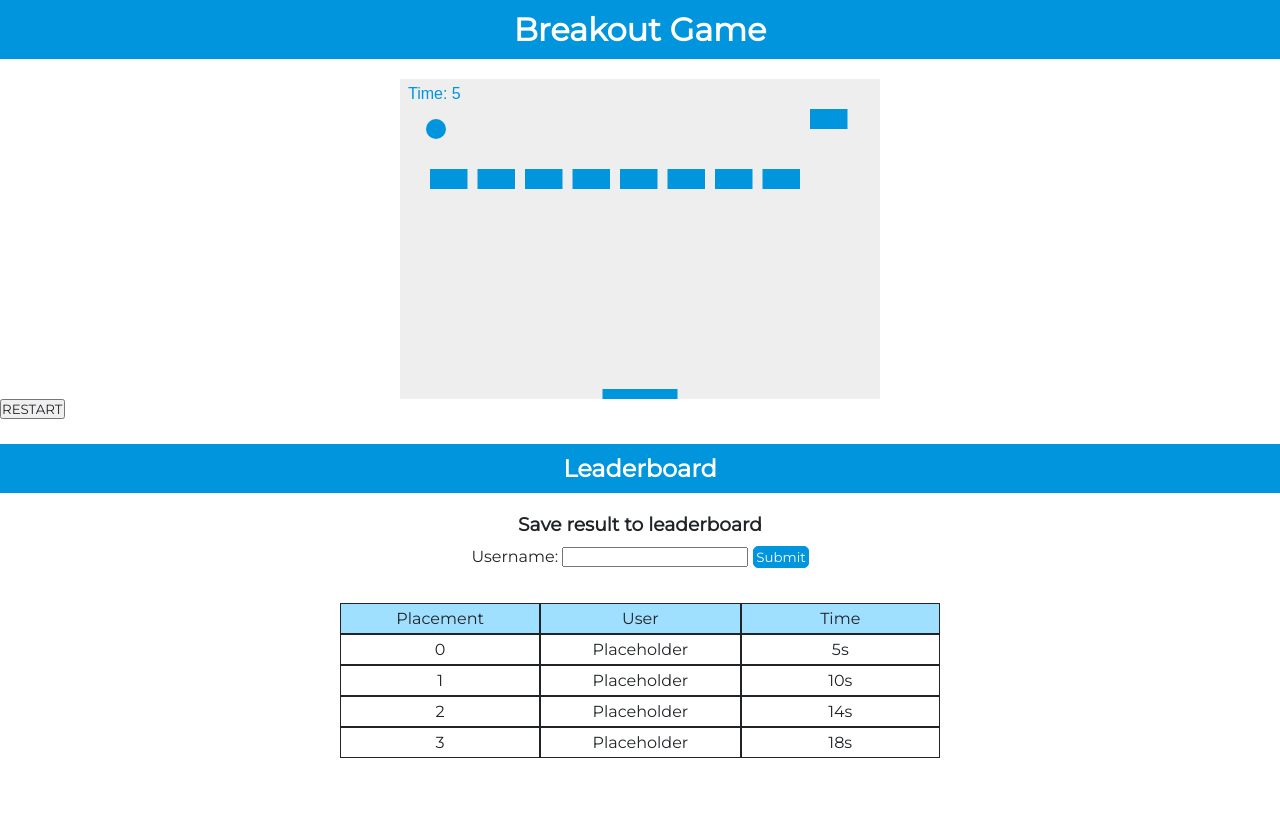
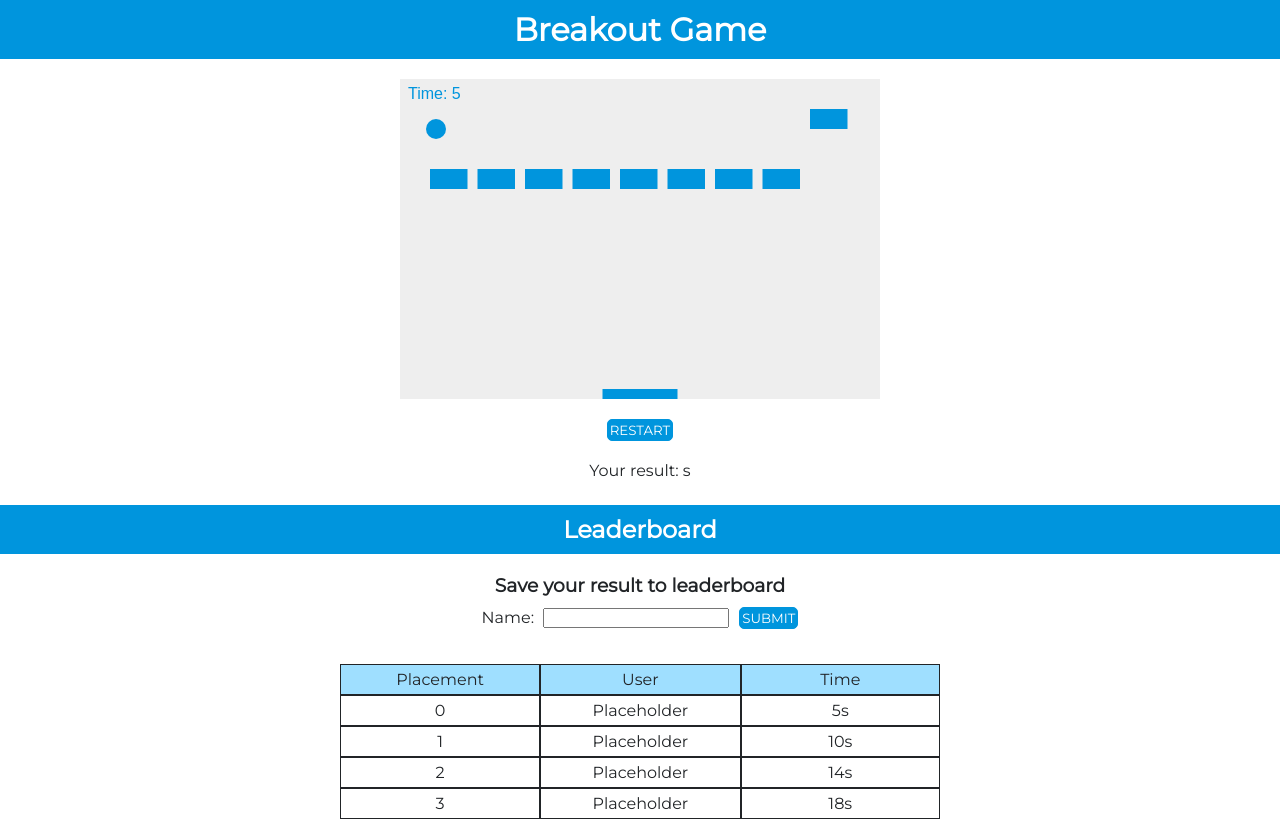
Before and after one commit to Mikael-Kolehmainen/2D-breakout-game, a React (Create React App) app in the folder client/: page / in a window 1280 px wide. Built offline with nearby package versions, Linux system fonts and the light colour scheme.

Commit message:
Started working on restart button

```diff
--- a/client/src/components/Game.js
+++ b/client/src/components/Game.js
@@ -14,6 +14,7 @@ const Game = () => {
   let score = 0;
   let startTime = new Date();
   const [gameState, setGameState] = useState("");
+  const [gameTime, setGameTime] = useState(null);
   let isGameRunning = true;
 
   const draw = (ctx, frameCount) => {
@@ -70,8 +71,9 @@ const Game = () => {
             score++;
             if(score === bricksLayout.rowCount * bricksLayout.columnCount) {
               const endTime = new Date();
-              const elapsedTime = endTime - startTime;
+              const finalTime = Math.floor((endTime - startTime) / 1000);
 
+              setGameTime(finalTime);
               setGameState("YOU WIN, CONGRATS!");
               isGameRunning = false;
             }
@@ -107,11 +109,18 @@ const Game = () => {
     ball.updatePosition();
   };
 
+  const restartClicked = () => {
+    console.log("restart clicked");
+  };
+
+  const gameStateColor = `game-state ${gameState === "GAME OVER!" ? "red" : "green"}`;
+
   return (
     <div className="game">
-      <p>{gameState}</p>
+      <p className={gameStateColor}>{gameState}</p>
       <Canvas draw={draw} />
-      <button type="button">RESTART</button>
+      <button className="btn center restart-btn" type="button" onClick={restartClicked}>RESTART</button>
+      <p className="center">Your result: {gameTime}s</p>
     </div>
   );
 };
--- a/client/src/components/Leaderboard.js
+++ b/client/src/components/Leaderboard.js
@@ -30,10 +30,10 @@ const Leaderboard = () => {
   return (
     <div className="leaderboard">
       <h2>Leaderboard</h2>
-      <h3>Save result to leaderboard</h3>
-      <label htmlFor="username">Username: </label>
+      <h3>Save your result to leaderboard</h3>
+      <label htmlFor="username">Name: </label>
       <input type="text" name="username" maxLength="10" required />
-      <input type="submit" value="Submit" />
+      <input type="submit" value="SUBMIT" className="btn" />
       <table>
         <tbody>
           <tr>
--- a/client/src/styles/css/main.css
+++ b/client/src/styles/css/main.css
@@ -17,11 +17,25 @@
       margin: 0;
       width: 200px; }
 
+.game-state {
+  font-size: 24px;
+  text-align: center;
+  margin-bottom: 20px; }
+  .game-state.red {
+    color: #ff6262; }
+  .game-state.green {
+    color: #00e200; }
+
 * {
   padding: 0;
   margin: 0;
   font-family: montserrat;
   color: #212427; }
+
+.center {
+  max-width: 200px;
+  margin: 20px auto 0 auto;
+  text-align: center; }
 
 /* CANVAS */
 canvas {
@@ -42,15 +56,22 @@ h1, h2 {
 h3 {
   margin-bottom: 10px; }
 
+input[type=text] {
+  margin: 0 5px 0 5px; }
+
 /* BUTTONS */
-input[type=submit] {
+.btn {
   color: white;
   background-color: #0095DD;
   border: 1px solid #0095DD;
   margin-left: 5px;
   padding: 2px;
   border-radius: 5px; }
-  input[type=submit]:hover {
+  .btn.center {
+    display: block;
+    max-width: 100px;
+    margin: 20px auto 0 auto; }
+  .btn:hover {
     cursor: pointer;
     color: #212427;
     background-color: #9fdfff;
--- a/client/src/styles/sass/base/_base.scss
+++ b/client/src/styles/sass/base/_base.scss
@@ -3,6 +3,11 @@
   margin: 0;
   font-family: $main-font;
   color: $dark-font-color;
+}
+.center {
+  max-width: 200px;
+  margin: 20px auto 0 auto;
+  text-align: center;
 }
 
 /* CANVAS */
@@ -27,10 +32,13 @@ h1, h2 {
 h3 {
   margin-bottom: 10px;
 }
+input[type=text] {
+  margin: 0 5px 0 5px;
+}
 
 /* BUTTONS */
 
-input[type=submit] {
+.btn {
   color: white;
   background-color: $primary-color;
   border: 1px solid $primary-color;
@@ -38,6 +46,11 @@ input[type=submit] {
   padding: 2px;
   border-radius: 5px;
 
+  &.center {
+    display: block;
+    max-width: 100px;
+    margin: 20px auto 0 auto;
+  }
   &:hover {
     cursor: pointer;
     color: $dark-font-color;
--- a/client/src/styles/sass/main.scss
+++ b/client/src/styles/sass/main.scss
@@ -6,6 +6,7 @@
 // LAYOUT
 
 @import "./layout/leaderboard";
+@import "./layout/game";
 
 // BASE
 
```
Also changed, not shown: client/src/styles/sass/layout/_game.scss (added, +12 -0 lines), 1 other file (tests, documents, lock files or other folders).
